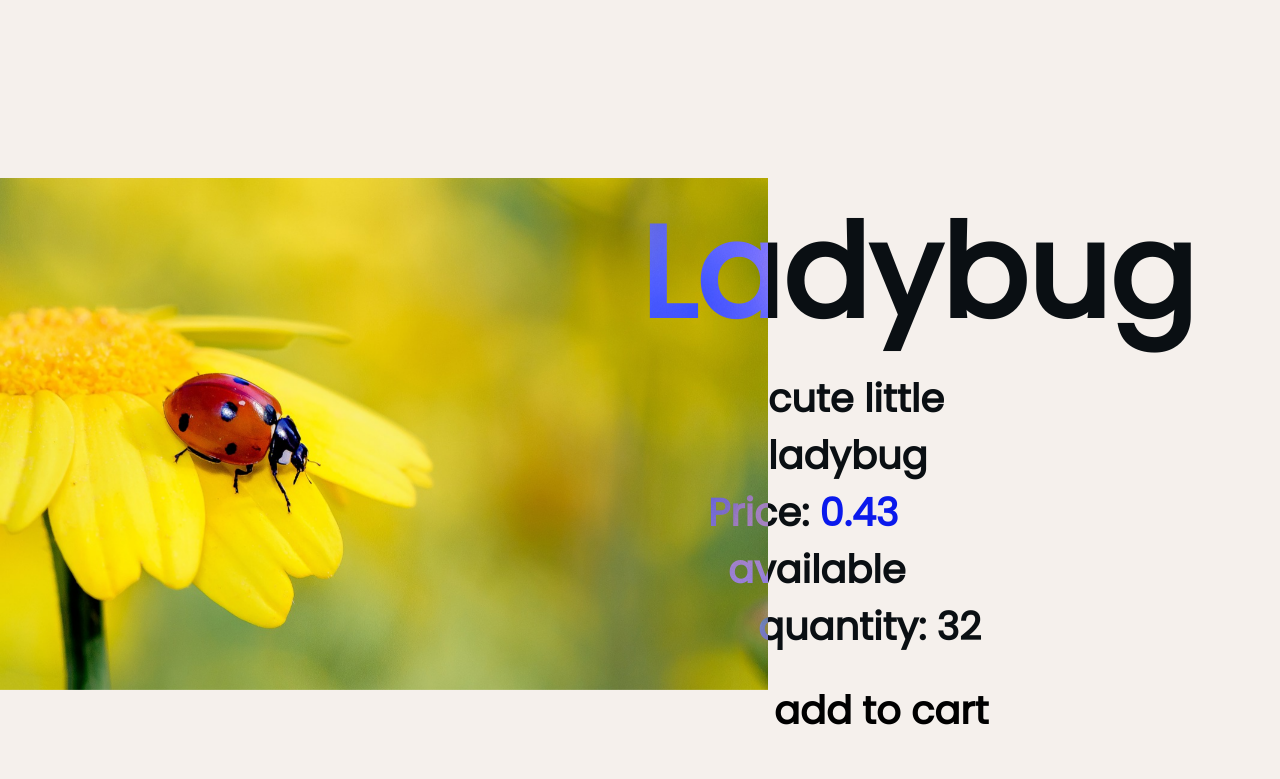
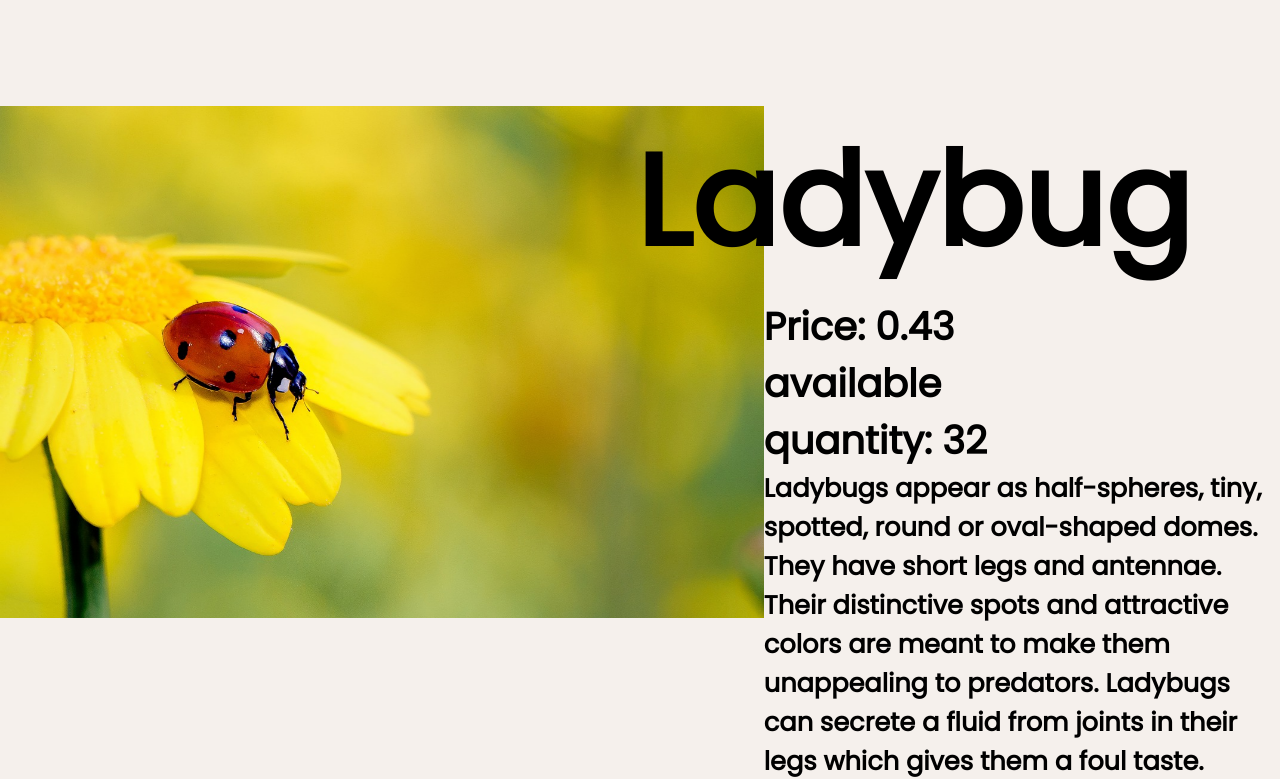
Before and after one commit to abmah/Bugs, a React (Create React App) app: page /collection in a window 1280 px wide. Shown: the part 722-1501 px from the top of the page. Built offline with nearby package versions, Linux system fonts and the light colour scheme; a web font is replaced by a local one.

Commit message:
improved

```diff
--- a/src/index.css
+++ b/src/index.css
@@ -32,28 +32,3 @@ code {
 ::-webkit-scrollbar-thumb:hover {
   background: #555;
 }
-
-:root {
-  --step--10: clamp(0.16rem, calc(0.23rem + -0.1vw), 0.21rem);
-  --step--9: clamp(0.2rem, calc(0.28rem + -0.1vw), 0.25rem);
-  --step--8: clamp(0.25rem, calc(0.33rem + -0.1vw), 0.31rem);
-  --step--7: clamp(0.31rem, calc(0.39rem + -0.1vw), 0.37rem);
-  --step--6: clamp(0.39rem, calc(0.46rem + -0.09vw), 0.44rem);
-  --step--5: clamp(0.49rem, calc(0.54rem + -0.07vw), 0.53rem);
-  --step--4: clamp(0.61rem, calc(0.64rem + -0.04vw), 0.63rem);
-  --step--3: clamp(0.76rem, calc(0.76rem + 0.02vw), 0.77rem);
-  --step--2: clamp(0.91rem, calc(0.89rem + 0.1vw), 0.96rem);
-  --step--1: clamp(1.09rem, calc(1.05rem + 0.21vw), 1.2rem);
-  --step-0: clamp(1.31rem, calc(1.24rem + 0.37vw), 1.5rem);
-  --step-1: clamp(1.58rem, calc(1.46rem + 0.59vw), 1.88rem);
-  --step-2: clamp(1.89rem, calc(1.71rem + 0.89vw), 2.34rem);
-  --step-3: clamp(2.27rem, calc(2.01rem + 1.29vw), 2.93rem);
-  --step-4: clamp(2.72rem, calc(2.36rem + 1.83vw), 3.66rem);
-  --step-5: clamp(3.27rem, calc(2.75rem + 2.56vw), 4.58rem);
-  --step-6: clamp(3.92rem, calc(3.22rem + 3.52vw), 5.72rem);
-  --step-7: clamp(4.7rem, calc(3.75rem + 4.78vw), 7.15rem);
-  --step-8: clamp(5.64rem, calc(4.36rem + 6.43vw), 8.94rem);
-  --step-9: clamp(6.77rem, calc(5.05rem + 8.59vw), 11.18rem);
-  --step-10: clamp(8.13rem, calc(5.85rem + 11.4vw), 13.97rem);
-}
-/*! locomotive-scroll v4.1.3 | MIT License | https://github.com/locomotivemtl/locomotive-scroll */
--- a/src/pages/MenuPage/body.css
+++ b/src/pages/MenuPage/body.css
@@ -102,5 +102,5 @@
 }
 
 .space {
-  height: 200px;
+  height: 10vw;
 }
--- a/src/pages/MenuPage/collections/Product.js
+++ b/src/pages/MenuPage/collections/Product.js
@@ -3,8 +3,8 @@ import "./product.css";
 import ProductList from "./ProductList";
 import SingleProduct from "./SingleProduct";
 export default function Product() {
-  const listOfProducts = ProductList.map((product) => {
-    return <SingleProduct product={product} />;
+  const listOfProducts = ProductList.map((product, i) => {
+    return <SingleProduct key={i} product={product} />;
   });
 
   return <>{listOfProducts}</>;
--- a/src/pages/MenuPage/collections/ProductList.js
+++ b/src/pages/MenuPage/collections/ProductList.js
@@ -7,7 +7,8 @@ const ProductList = [
     name: "Ladybug",
     image: ladybug,
     price: 0.43,
-    description: "cute little ladybug",
+    description:
+      "Ladybugs appear as half-spheres, tiny, spotted, round or oval-shaped domes. They have short legs and antennae. Their distinctive spots and attractive colors are meant to make them unappealing to predators. Ladybugs can secrete a fluid from joints in their legs which gives them a foul taste.",
     status: "available",
     quantity: 32,
     total: 0,
--- a/src/pages/MenuPage/collections/SingleProduct.js
+++ b/src/pages/MenuPage/collections/SingleProduct.js
@@ -2,9 +2,19 @@ import React from "react";
 import { useInView } from "react-intersection-observer";
 export default function SingleProduct({ product }) {
   const [ref, inView] = useInView({ triggerOnce: true, threshold: 0.5 });
+
+  function addToCart() {
+    console.log(product);
+  }
   return (
     <div className="product" key={product.id}>
-      <div className="product-image-container">
+      <div
+        style={{
+          display: "flex",
+          justifyContent: "center",
+        }}
+        className="product-image-container"
+      >
         <img
           style={{
             width: product.id % 2 === 0 ? "70vw" : "60vw",
@@ -17,13 +27,15 @@ export default function SingleProduct({ product }) {
 
         <div className="product-details">
           <div className="product-name">{product.name}</div>
-          <div className="product-description">{product.description}</div>
           <div className="product-price">
             Price: <span className="price-highlight">{product.price}</span>
           </div>
           <div className="product-status">{product.status}</div>
           <div className="product-quantity">quantity: {product.quantity}</div>
-          <button className="add-to-cart-button">add to cart</button>
+          <div className="product-description">{product.description}</div>
+          <button onClick={addToCart} className="add-to-cart-button">
+            add to cart
+          </button>
         </div>
       </div>
     </div>
--- a/src/pages/MenuPage/collections/product.css
+++ b/src/pages/MenuPage/collections/product.css
@@ -2,6 +2,10 @@
   height: 50vw;
   display: flex;
   justify-content: left;
+}
+
+.product {
+  margin-bottom: 15vw;
 }
 
 .product-image {
@@ -36,47 +40,42 @@
   font-size: 10vw;
   margin-left: -10vw;
   font-weight: 600;
-  color: rgb(255, 255, 255);
-  mix-blend-mode: difference;
+  color: rgb(0, 0, 0);
+
   animation: slide-from-bottom 1.6s forwards;
 }
 
 .product-description {
-  font-size: 3vw;
-  max-width: 25vw;
+  font-size: 2vw;
+
   font-weight: 600;
-  color: rgb(255, 255, 255);
-  mix-blend-mode: difference;
+  color: rgb(0, 0, 0);
 }
 
 .product-price {
   font-size: 3vw;
-  margin-left: -60px;
+
+  max-width: 45vw;
+  font-weight: 600;
+
+  color: rgb(0, 0, 0);
+}
+
+.product-status {
+  font-size: 3vw;
+
   max-width: 25vw;
   font-weight: 600;
-  mix-blend-mode: difference;
-  color: rgb(255, 255, 255);
-}
 
-.price-highlight {
-  mix-blend-mode: unset;
-  color: gold;
-}
-.product-status {
-  font-size: 3vw;
-  margin-left: -40px;
-  max-width: 25vw;
-  font-weight: 600;
-  mix-blend-mode: difference;
-  color: rgb(255, 255, 255);
+  color: rgb(0, 0, 0);
 }
 .product-quantity {
   font-size: 3vw;
-  margin-left: -10px;
+
   max-width: 25vw;
   font-weight: 600;
-  mix-blend-mode: difference;
-  color: rgb(255, 255, 255);
+
+  color: rgb(0, 0, 0);
 }
 
 .add-to-cart-button {
```
